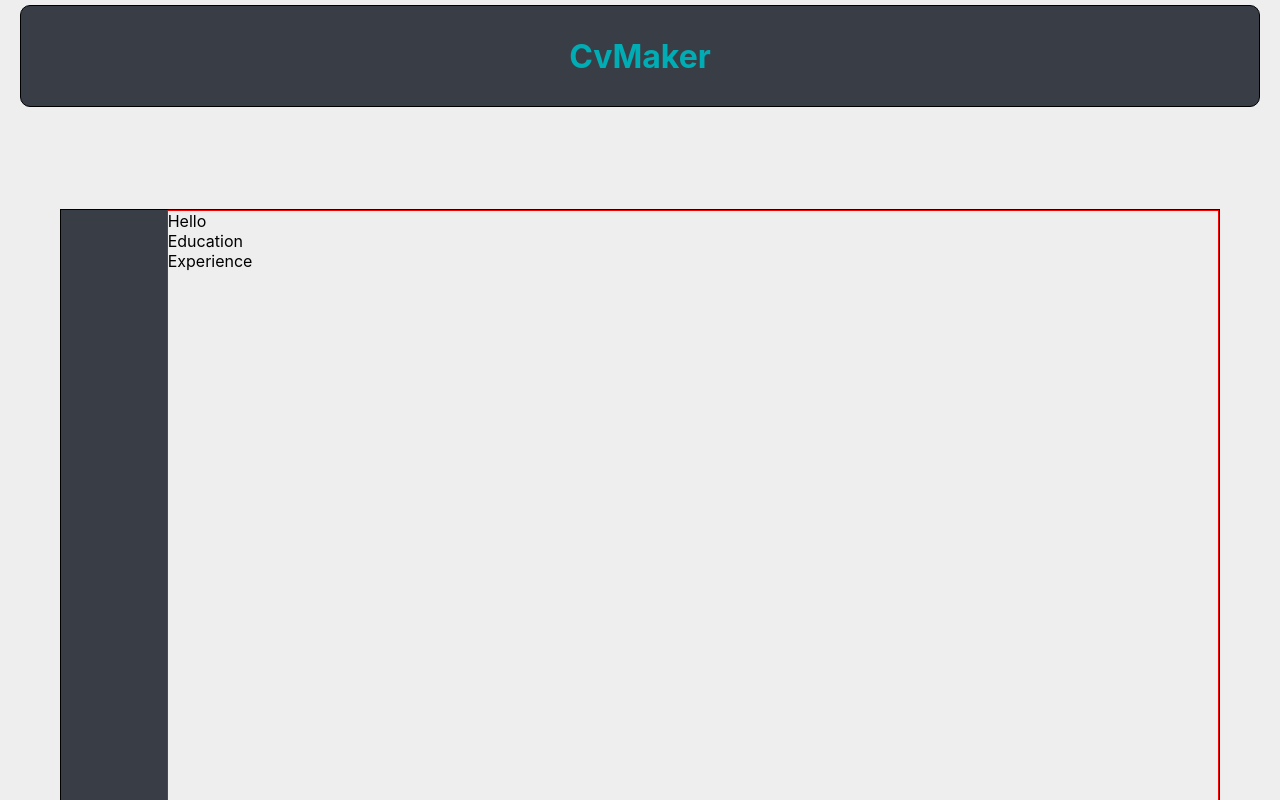
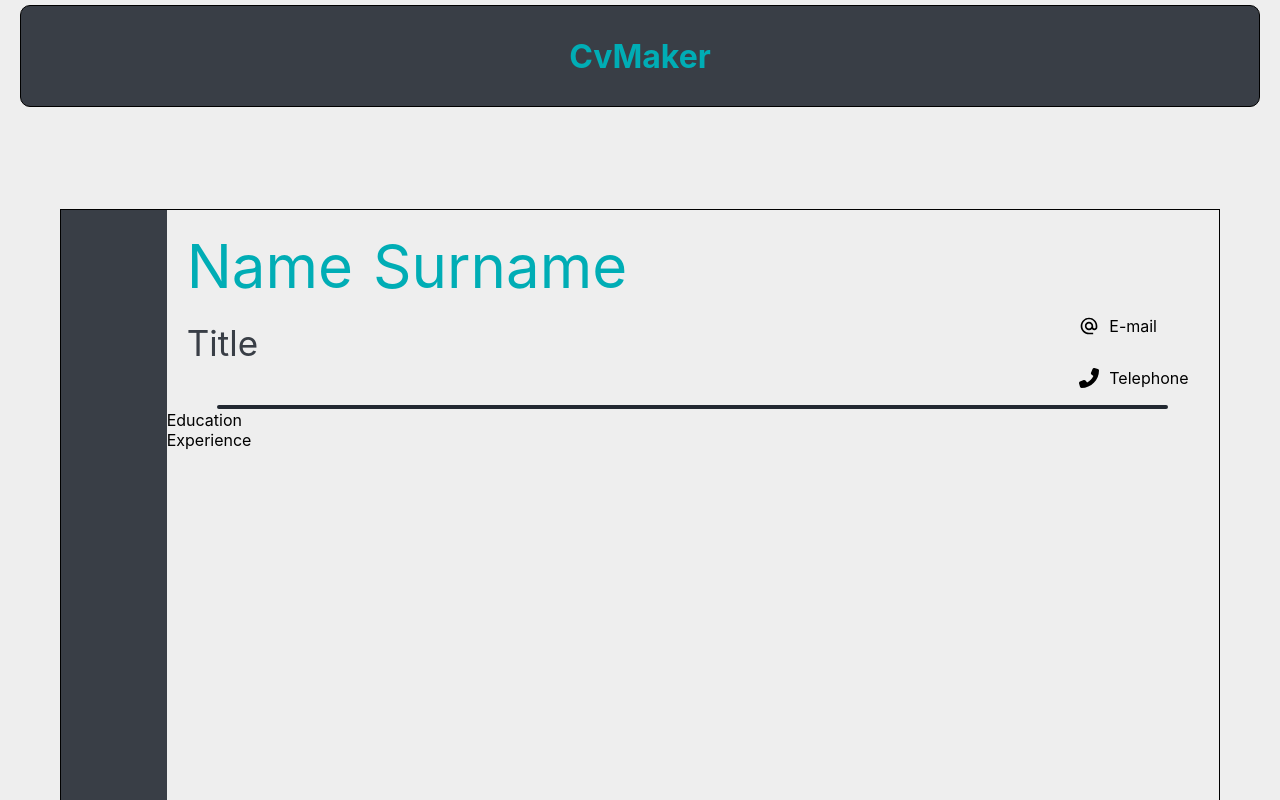
Before and after one commit to SaToGo1/cv-application, a React (Create React App) app: page / in a window 1280 px wide. Shown: the top 800 px of the page. Built offline with nearby package versions, Linux system fonts and the light colour scheme.

Commit message:
Add personalInformation component content and style
Added 2 icons with format SVG

```diff
--- a/src/components/PersonalInformation.js
+++ b/src/components/PersonalInformation.js
@@ -1,5 +1,7 @@
 import React, { Component } from 'react'
 import '../styles/PersonalInformation.css'
+import atIcon from '../img/at.svg'
+import phoneIcon from '../img/phone.svg'
 
 class PersonalInformation extends Component{
     constructor(){
@@ -9,7 +11,27 @@ class PersonalInformation extends Component{
     render(){
         return(
             <div className='PersonalInformation'>
-                Hello
+                <div className='PersonalInformation__rightSide'>
+                    <div className='PersonalInformation__NameDiv'>
+                        <p className='PersonalInformation__name'>Name</p>
+                        <p className='PersonalInformation__name'>Surname</p>
+                    </div>
+                    <div>
+                        <p className='PersonalInformation__title'>Title</p>
+                    </div>
+                </div>
+                <div className='PersonalInformation__leftSide'>
+                    <div className='PersonalInformation__iconData'>
+                        <img src={atIcon} alt='e-mail' className='PersonalInformation__icon' />
+                        <p>E-mail</p>
+                    </div>
+                    <div className='PersonalInformation__iconData'>
+                        <img src={phoneIcon} alt='phone' className='PersonalInformation__icon' />
+                        <p>Telephone</p>
+                    </div>
+                </div>
+
+                <hr className="rounded"></hr>
             </div>
         )
     }
--- a/src/styles/PersonalInformation.css
+++ b/src/styles/PersonalInformation.css
@@ -0,0 +1,68 @@
+.PersonalInformation {
+    min-height: 200px;
+
+    display: grid;
+    grid-template-columns: 5fr 2fr;
+}
+
+.PersonalInformation__rightSide {
+    padding-left: 20px;
+}
+
+.PersonalInformation__NameDiv {
+    display: flex;
+    gap: 20px;
+    margin-top: 20px;
+}
+
+.PersonalInformation__name {
+    margin: 0;
+    padding: 0;
+    color: var(--color-teal);
+
+    font-size: 60px;
+}
+
+.PersonalInformation__title {
+    margin: 0;
+    margin-top: 20px;
+    padding: 0;
+    color: var(--color-grey);
+
+    font-size: 35px;
+}
+
+.PersonalInformation__leftSide {
+    padding-top: 90px;
+    display: flex;
+
+    flex-direction: column;
+    margin-left: auto;
+    margin-right: 30px;
+}
+
+.PersonalInformation__icon {
+    width: 20px;
+    height: 20px;
+}
+
+hr.rounded {
+    margin: 0;
+    grid-column-start: 1;
+	grid-column-end: -1;
+
+    height: 0px;
+    width: 90%;
+    margin-left: auto;
+    margin-right: auto;
+
+    border: 2px solid var(--color-black);
+    background-color: var(--color-black);
+    border-radius: 5px;
+}
+
+.PersonalInformation__iconData {
+    display: flex;
+    align-items: center;
+    gap: 10px;
+}
--- a/src/styles/Resume.css
+++ b/src/styles/Resume.css
@@ -26,7 +26,6 @@
 }
 
 .Resume__content {
-    border: 1px solid red;
     grid-area: content;
 
     display: flex;
```
Also changed, not shown: src/img/at.svg (added), src/img/phone.svg (added).
